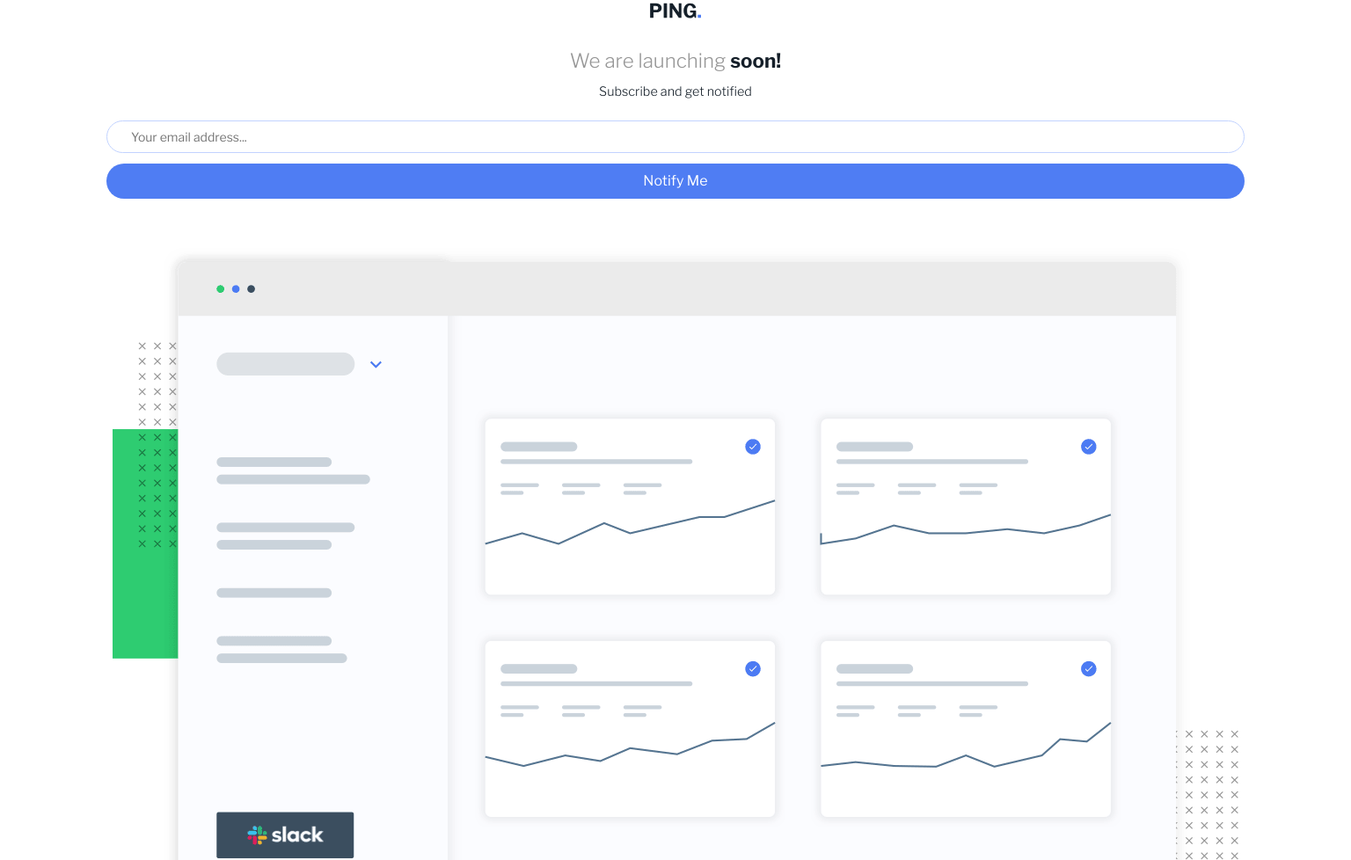
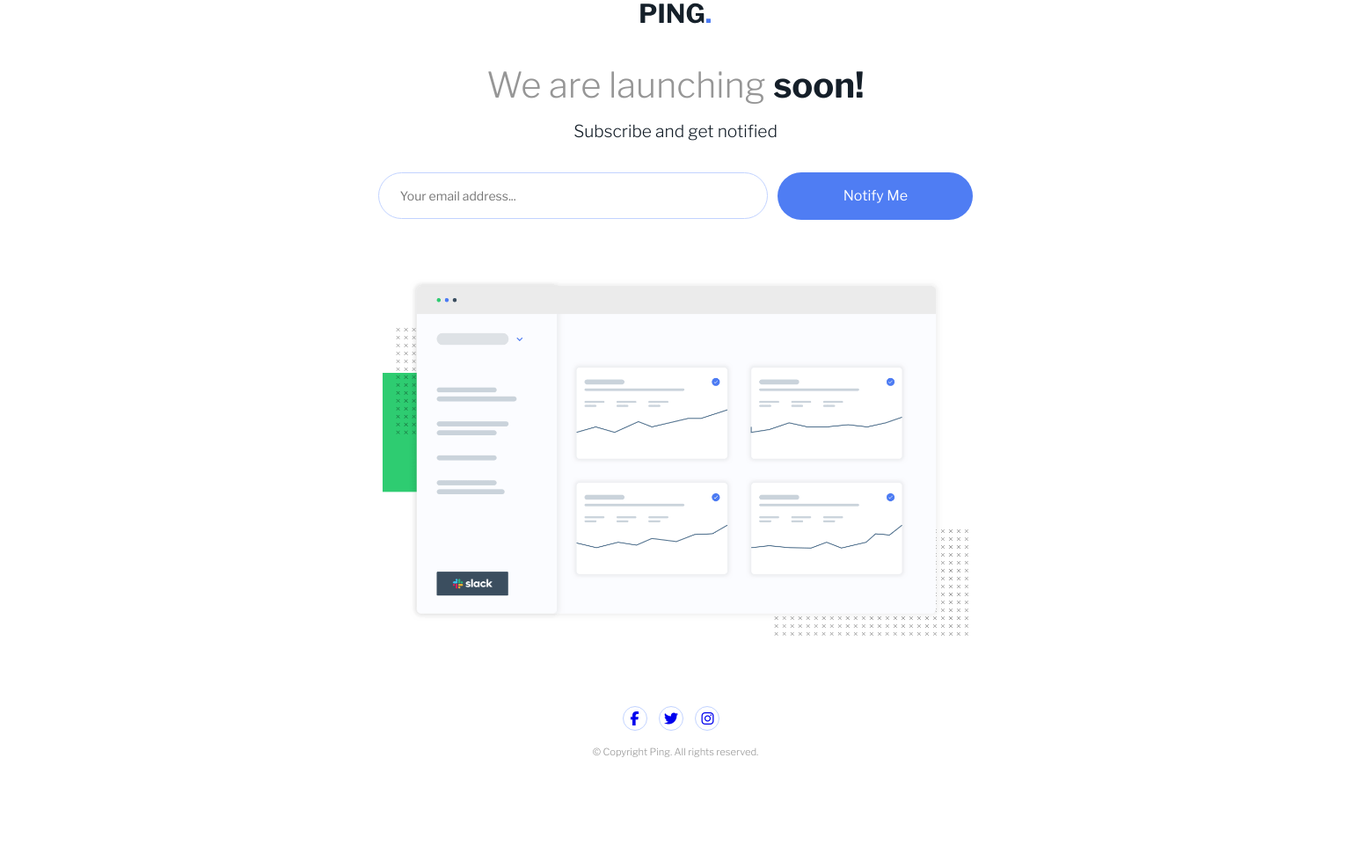
Before and after one commit to oryanhach/ping-coming-soon-page, a plain HTML site: page index.html in a window 1536 px wide. Shown: the part 69-1047 px from the top of the page at 88% size. After the commit the page ends 965 px from the top, so only its background shows below. Drawn offline with nearby package versions, Linux system fonts and the light colour scheme.

Commit message:
added desktop design

```diff
--- a/style.css
+++ b/style.css
@@ -216,3 +216,59 @@ body {
 	color: var(--clr-neutral-gray);
 	font-weight: var(--fw-light);
 }
+
+@media (min-width: 1440px) {
+	.ping {
+		padding: 4.5rem 15rem 0rem 15rem;
+	}
+
+	.ping__logo {
+		margin-bottom: 2.5rem;
+		height: 1.5rem;
+	}
+
+	.ping__title {
+		font-size: 2.5rem;
+	}
+
+	.ping__subtitle {
+		font-size: 1.2rem;
+		margin-bottom: 2rem;
+	}
+
+	.ping__form {
+		display: flex;
+		flex-direction: row;
+		align-items: baseline;
+		width: 70%;
+	}
+
+	.ping__input {
+		width: 60%;
+		padding: 15px 7px 15px 1.5rem;
+		margin-right: 0.7rem;
+		border-radius: 30px;
+	}
+
+	.ping__btn {
+		width: 30%;
+		padding: 15px;
+		border-radius: 30px;
+	}
+
+	.dashboard__img {
+		width: 63%;
+	}
+
+	.ping__footer {
+		margin-top: 5rem;
+	}
+
+	.footer__socials {
+		margin-bottom: 1rem;
+	}
+
+	.footer__text {
+		margin-bottom: 2rem;
+	}
+}
```
